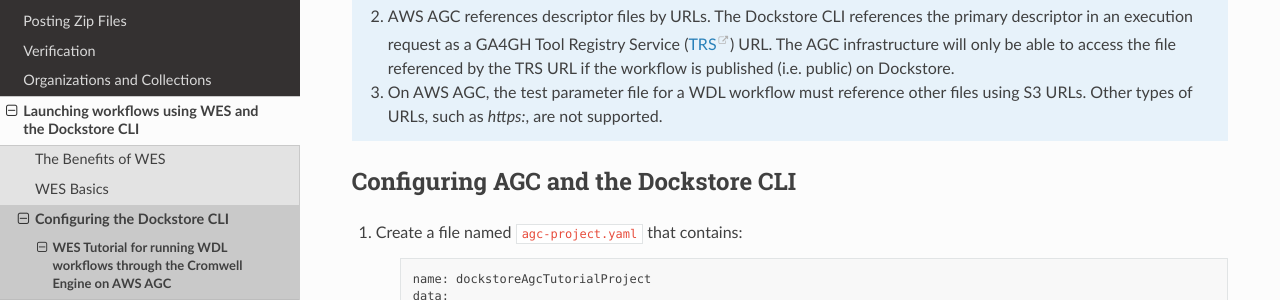
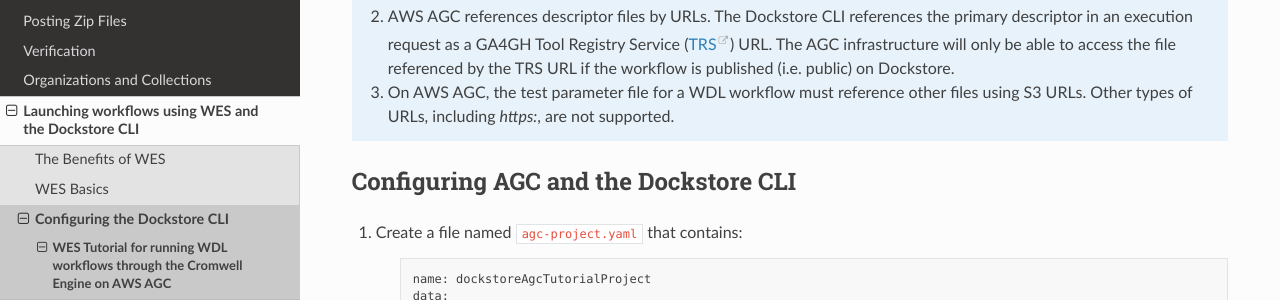
Before and after one commit to dockstore/dockstore-documentation, a Sphinx documentation site: the page built from docs/advanced-topics/wes/wes-wdl-agc-tutorial.rst, in a window 1280 px wide and 900 px high, scrolled down 929 px. Shown: the part 175-475 px from the top of the window. Built offline with Sphinx 7.4.7 and the Read the Docs theme 2.0.0, drawn with Linux system fonts in a browser that asks for light colours.

```diff
--- a/docs/advanced-topics/docker-alternatives.rst
+++ b/docs/advanced-topics/docker-alternatives.rst
@@ -122,7 +122,7 @@ Podman
 Podman is a daemon-less alternative of Docker that allows end users to run Docker/Open Container Initiative (OCI) containers without root privileges.
 
 Podman can be installed following the instructions
-`here <https://podman.io/getting-started/installation>`__.
+`here <https://podman.io/docs/tutorials/installation>`__.
 
 cwltool
 ~~~~~~~
--- a/docs/advanced-topics/wes/wes-wdl-agc-tutorial.rst
+++ b/docs/advanced-topics/wes/wes-wdl-agc-tutorial.rst
@@ -40,7 +40,7 @@ The following WDL workflow tutorials will cover:
 
     2. AWS AGC references descriptor files by URLs. The Dockstore CLI references the primary descriptor in an execution request as a GA4GH Tool Registry Service (`TRS <https://github.com/ga4gh/tool-registry-service-schemas>`_) URL.  The AGC infrastructure will only be able to access the file referenced by the TRS URL if the workflow is published (i.e. public) on Dockstore.
 
-    3. On AWS AGC, the test parameter file for a WDL workflow must reference other files using S3 URLs.  Other types of URLs, such as `https:`, are not supported.
+    3. On AWS AGC, the test parameter file for a WDL workflow must reference other files using S3 URLs.  Other types of URLs, including `https:`, are not supported.
 
 Configuring AGC and the Dockstore CLI
 ----------------------------------------
```
